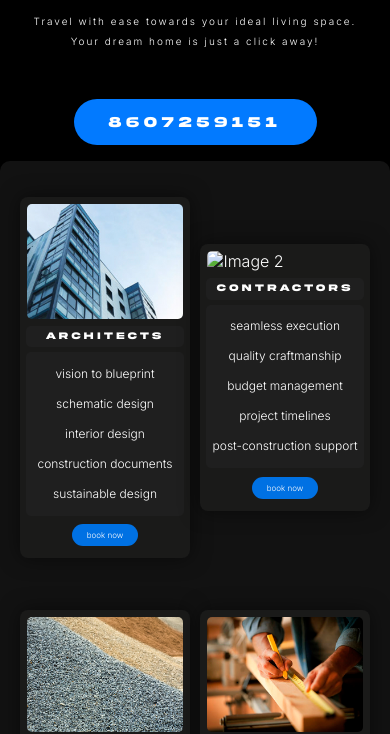
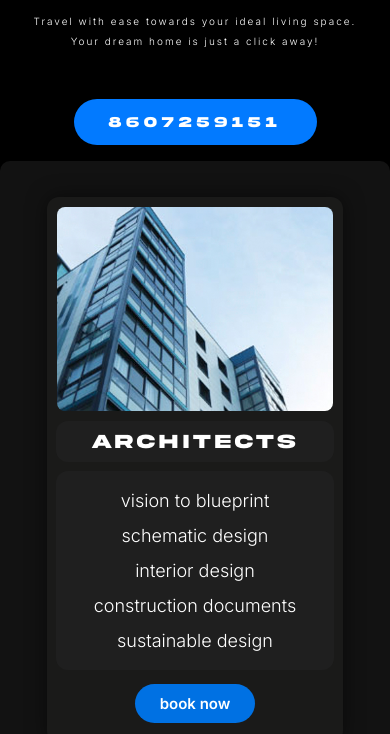
Before and after one commit to taughtbyyeezy/rewarinator-glass, a plain HTML site: page index.html in a window 390 px wide. Shown: the part 397-1131 px from the top of the page. Drawn offline with nearby package versions, Linux system fonts and the light colour scheme.

Commit message:
Update style.css

```diff
--- a/style.css
+++ b/style.css
@@ -27,7 +27,6 @@
 
     body {
         background: black;
-        height: 3000px;
     }
 
     header {
@@ -150,17 +149,17 @@
         align-items: center;
         margin-bottom: 7%;
         background-color: #1a1a19;
-        border-radius: 8px;
+        border-radius: 12px;
         box-shadow: 0 0 20px rgba(0, 0, 0, 0.5);
         margin-top: 7%;
-        width: 46%;
+        width: 80%;
    }
 
    .ui-card img {
-        width: calc(100% - 15px); /* Adjust the width to leave a 5px margin on both sides */
+        width: calc(100% - 20px); /* Adjust the width to leave a 5px margin on both sides */
         height: auto;
-        border-radius: 5px; /* Half of the border-radius of the parent .ui-card */
-        margin: 7px; /* 5px margin from top, left, right */
+        border-radius: 8px; /* Half of the border-radius of the parent .ui-card */
+        margin: 10px; /* 5px margin from top, left, right */
     }
 
     .card-content {
@@ -173,24 +172,24 @@
 
     .card-content h1 {
         font-family: 'akira';
-        width: 93%;
+        width: 94%;
         text-align: center;
         background-color: #1f1f1f;
-        border-radius: 5px;
+        border-radius: 12px;
         padding: 3%;
         letter-spacing: 3px;
-        font-size: 10px;
+        font-size: 20px;
         margin-bottom: 3%;
     }
 
     .card-content p {
         font-family: 'inter', sans-serif;
-        width: 93%;
+        width: 94%;
         text-align: center;
         background-color: #1f1f1f;
-        border-radius: 5px;
-        font-size: 12px;
-        line-height: 30px;
+        border-radius: 12px;
+        font-size: 18px;
+        line-height: 35px;
         padding: 4% 0% 4% 0%;
         margin-bottom: 5%;
     }
@@ -199,12 +198,12 @@
         text-decoration: none;
         background-color: #0071e3;
         border-radius: 25px;
-        font-size: 8px;
-        padding: 6px 15px;
+        font-size: 15px;
+        padding: 10px 25px;
         color: white;
-        font-weight: 400;
+        font-weight: 600;
         transition: all 0.4s;
-        margin-bottom: 12px;
+        margin-bottom: 20px;
     }
 
     .book-button:hover{
```
